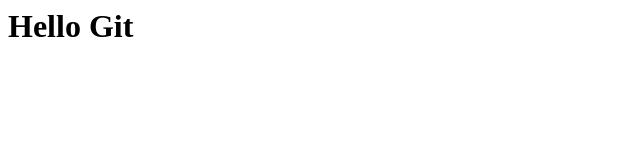
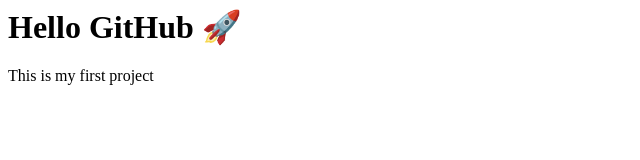
Before and after one commit to StevenTsaich/my-first-project, a plain HTML site: page index.html in a window 1280 px wide. Shown: the whole page, without its empty margins (0-640 px from the left). Drawn offline with Linux system fonts and the light colour scheme.

Commit message:
update index page

```diff
--- a/index.html
+++ b/index.html
@@ -1 +1,2 @@
-<h1>Hello Git</h1>
+<h1>Hello GitHub 🚀</h1>
+<p>This is my first project</p>
```
